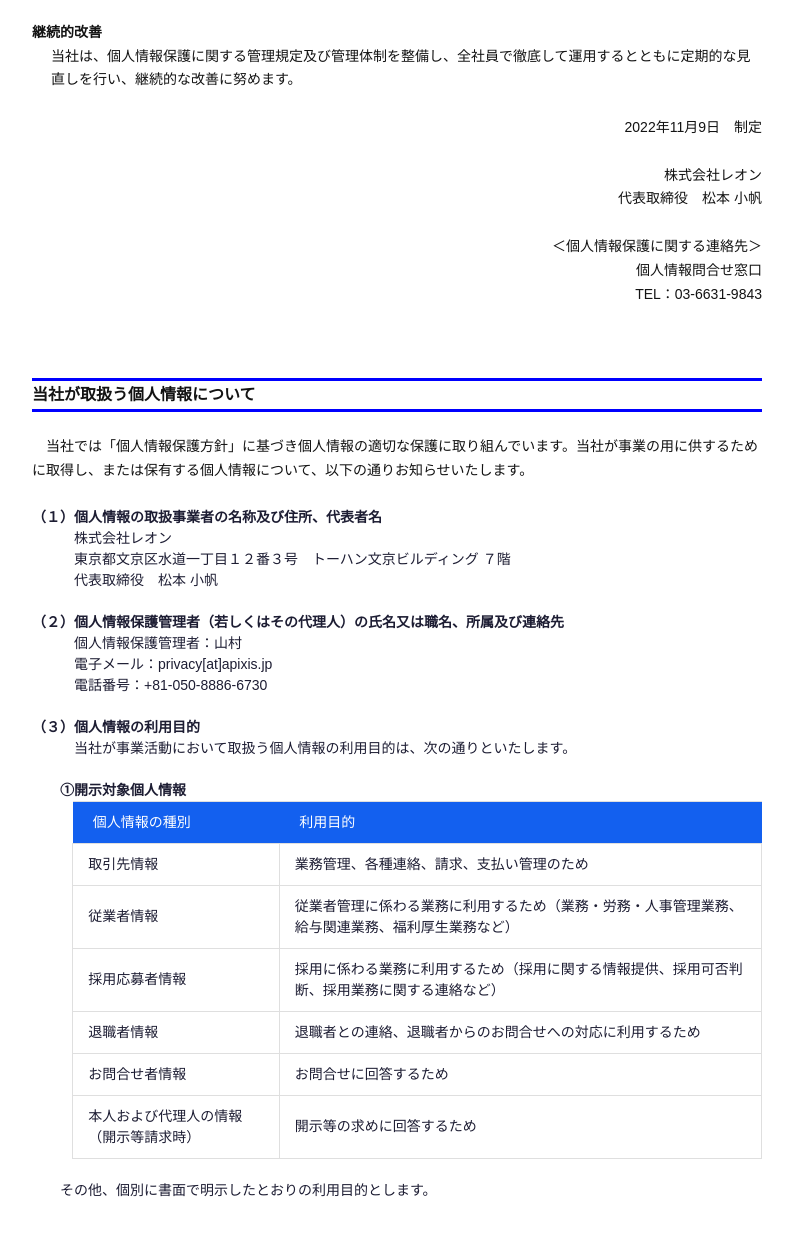
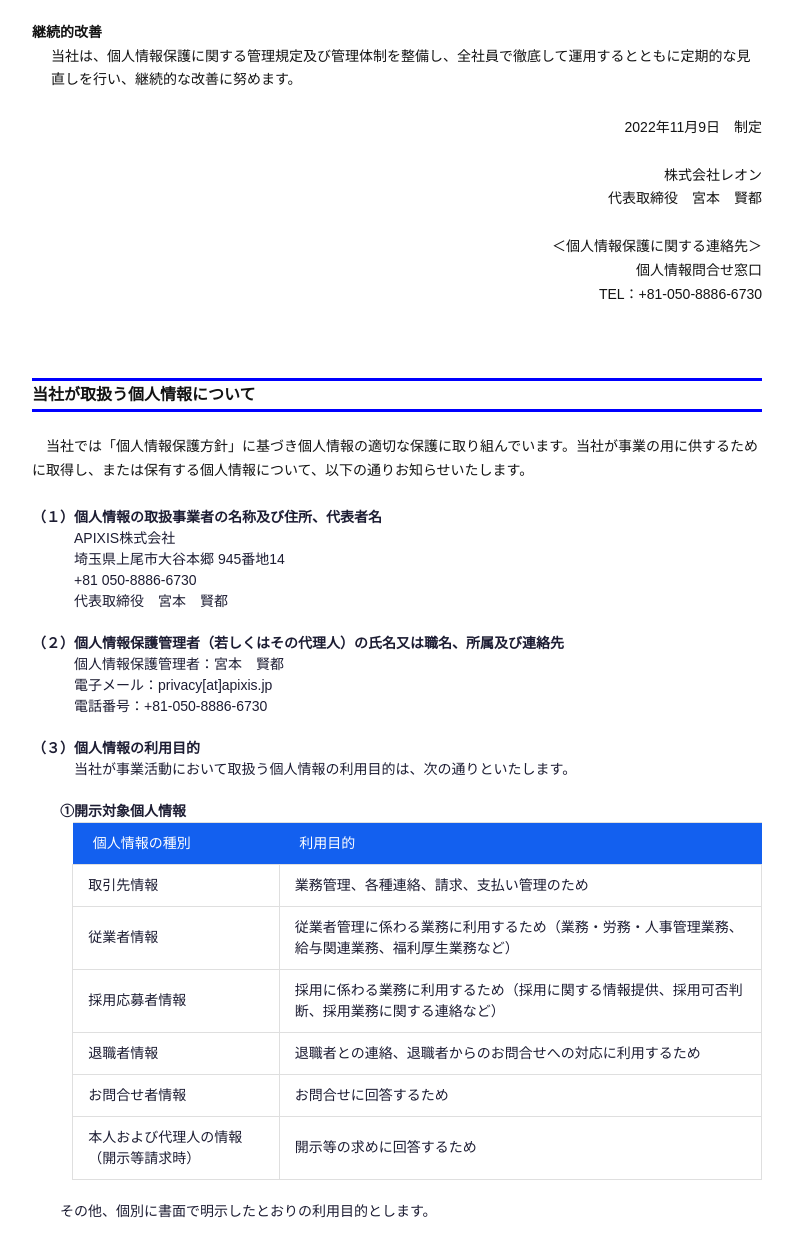
Before and after one commit to apixis-jp/jp.apixis.jp, a plain HTML site: page privacy.html in a window 1280 px wide. Shown: the part 733-1975 px from the top of the page, without its empty margins (243-1036 px from the left). Drawn offline with Linux system fonts and the light colour scheme; a web font is replaced by a local one.

Commit message:
Add files via upload

```diff
--- a/privacy.html
+++ b/privacy.html
@@ -152,10 +152,10 @@ height="0" width="0" style="display:none;visibility:hidden"></iframe></noscript>
           <p class="details">
             2022年11月9日　制定<br><br>
             株式会社レオン<br>
-            代表取締役　松本 小帆<br><br>
+            代表取締役　宮本　賢都<br><br>
             ＜個人情報保護に関する連絡先＞<br>
             個人情報問合せ窓口<br>
-            TEL：03-6631-9843<br>
+            TEL：+81-050-8886-6730<br>
           </p>
         </div>
       </div>
@@ -173,12 +173,13 @@ height="0" width="0" style="display:none;visibility:hidden"></iframe></noscript>
           <div class="about_info_body">
             <span class="sub_ttl">
             （１）個人情報の取扱事業者の名称及び住所、代表者名</span><br>
-            　　　株式会社レオン<br>
-            　　　東京都文京区水道一丁目１２番３号　トーハン文京ビルディング ７階<br>
-            　　　代表取締役　松本 小帆<br><br>
+            　　　APIXIS株式会社<br>
+            　　　埼玉県上尾市大谷本郷 945番地14<br>
+            　　　+81 050-8886-6730<br>
+            　　　代表取締役　宮本　賢都<br><br>
             <span class="sub_ttl">
             （２）個人情報保護管理者（若しくはその代理人）の氏名又は職名、所属及び連絡先</span><br>
-            　　　個人情報保護管理者：山村<br>
+            　　　個人情報保護管理者：宮本　賢都<br>
             　　　電子メール：privacy[at]apixis.jp<br>
             　　　電話番号：+81-050-8886-6730
             <br><br>
@@ -310,8 +311,7 @@ height="0" width="0" style="display:none;visibility:hidden"></iframe></noscript>
             <br>
             <div class="auth_details">
               <p class="details">
-                2022年11月9日　制定<br>
-                2023年5月9日　改訂<br>
+                2024年 6月 3日　制定<br>
               </p>
             </div><br>
             <span class="sub_ttl">
@@ -324,7 +324,7 @@ height="0" width="0" style="display:none;visibility:hidden"></iframe></noscript>
                 </tr>
                 <tr>
                   <td>連絡先</td>
-                  <td>個人情報保護管理者：山村<br>
+                  <td>個人情報保護管理者：宮本　賢都<br>
                       住所　　  ：〒362-0044 埼玉県上尾市大谷本郷 945番地14<br>
                       電話/FAX　：+81-050-8886-6730<br>
                       電子メール：privacy@apixis.jp
@@ -445,8 +445,7 @@ height="0" width="0" style="display:none;visibility:hidden"></iframe></noscript>
     </div>
     <div class="row text-white text-center mt-8">
       <div class="col">
-        <hr class="mb-8" />電気通信事業届出番号　届出番号：A-27-14902
-        <br/>顧問弁護士  眞砂 一也
+
         <br/>Copyright @ 2024 APIXIS KK All Rights Reserved
 </div>
   </div>
```
Also changed, not shown: cdn.html (+1 -2 lines), cloud.html (+1 -2 lines), colocation.html (+1 -2 lines), company.html (+1 -2 lines), connecting.html (+1 -2 lines), managed_service.html (+1 -2 lines), networking.html (+1 -2 lines), our_honor.html (+1 -2 lines), server.html (+1 -2 lines), template.html (+1 -2 lines).
